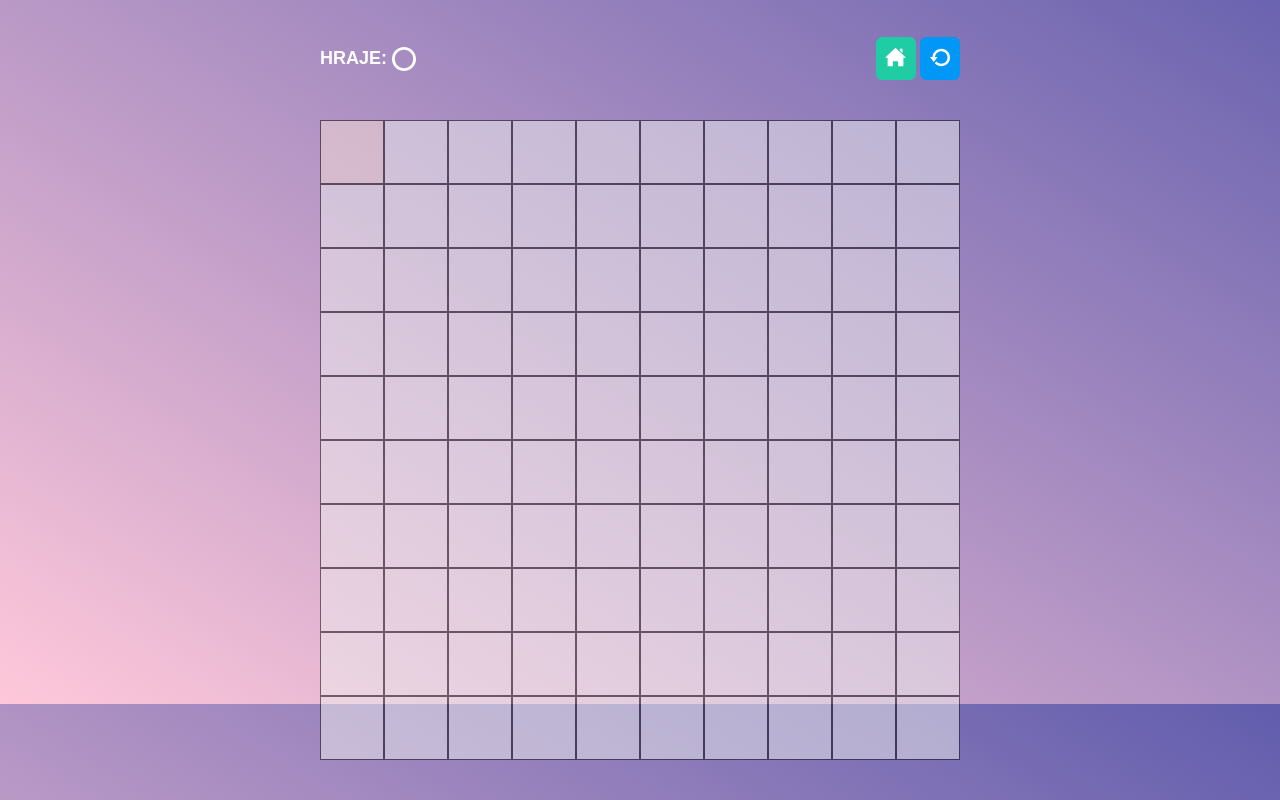
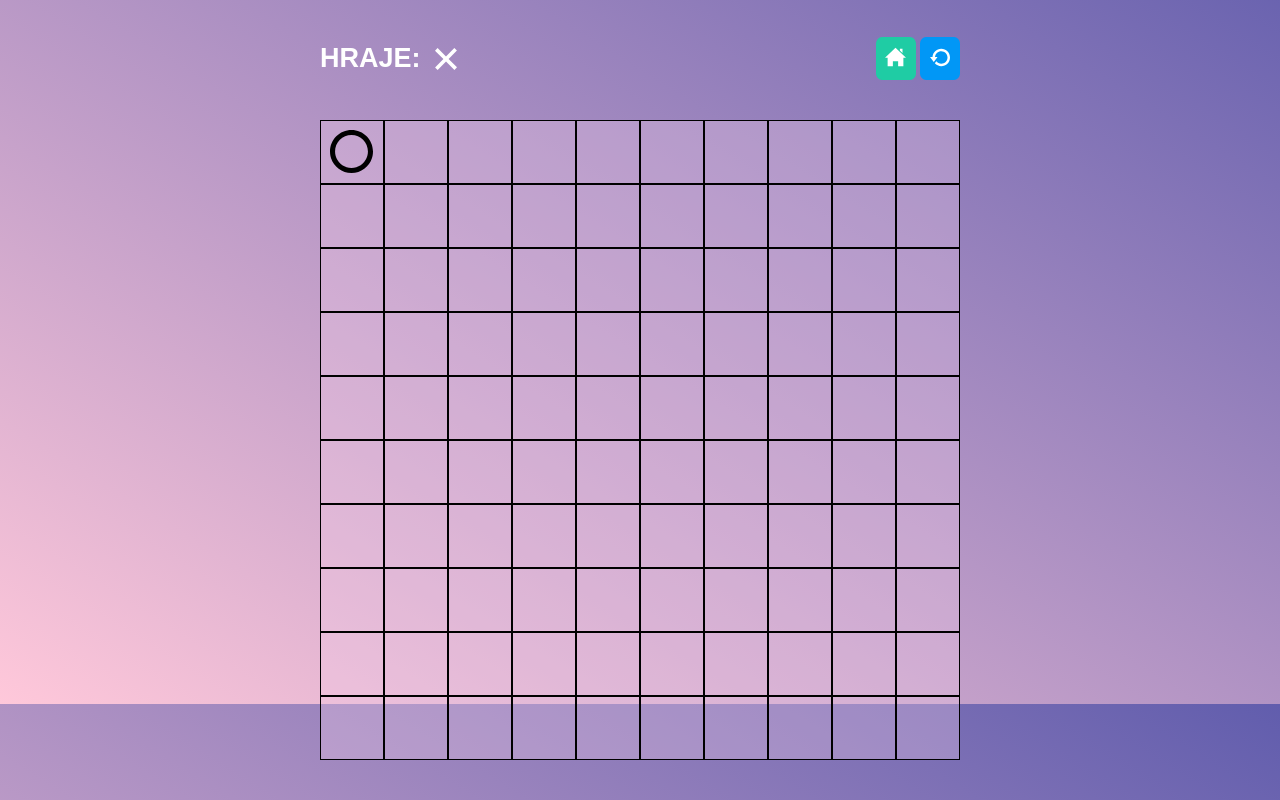
Before and after one commit to daniela-pech/piskvorky, a plain HTML site: page hra.html in a window 1280 px wide. Both pictures are taken after a click on the button 352 px from the left and 248 px from the top of the page. Shown: the part 96-896 px from the top of the page. Drawn offline with Linux system fonts and the light colour scheme.

Commit message:
zrovoznění aplikace v js - klikání na button, kolečko, křížek

```diff
--- a/hra.html
+++ b/hra.html
@@ -9,6 +9,7 @@
       href="https://fonts.googleapis.com/css2?family=Lobster&display=swap"
       rel="stylesheet"
     />
+    <script type="module" src="hra.js"></script>
   </head>
   <body>
     <div class="hra">
@@ -17,8 +18,7 @@
       </div>
       <div class="hra__menu">
         <div class="hra__hrac">
-          <div>HRAJE:&nbsp;</div>
-          <img src="images/circle.svg" alt="Hráč" id="hrac" />
+          <div id="hrac"></div>
         </div>
 
         <div class="hra__ikony">
--- /dev/null
+++ b/hra.js
@@ -0,0 +1,45 @@
+let currentPlayer = 'circle';
+
+const kdoHraje = document.querySelector('#hrac');
+kdoHraje.innerHTML = `
+HRAJE: <img src="images/circle.svg" alt="kolečko" class="hrac__bila">
+`;
+
+const buttonElements = document.querySelectorAll('.hra__tlacitko');
+
+buttonElements.forEach((button) => {
+  button.addEventListener('click', (event) => {
+    const button = event.target;
+    if (button.disabled) {
+      return;
+    }
+    if (currentPlayer === 'circle') {
+      button.classList.add('hra__pole--kolecko');
+    } else {
+      button.classList.add('hra__pole--krizek');
+    }
+
+    button.disabled = true;
+
+    if (currentPlayer === 'circle') {
+      currentPlayer = 'cross';
+      kdoHraje.innerHTML = `
+HRAJE: <img src="images/cross.svg" alt="křížek" class="hrac__bila">
+`;
+    } else {
+      currentPlayer = 'circle';
+      kdoHraje.innerHTML = `
+HRAJE: <img src="images/circle.svg" alt="kolečko" class="hrac__bila">
+`;
+    }
+  });
+});
+
+const restartButton = document.querySelector('.restart');
+
+restartButton.addEventListener('click', (event) => {
+  const nacistZnovu = confirm('Opravdu chceš začít znovu?');
+  if (nacistZnovu == false) {
+    event.preventDefault();
+  }
+});
--- a/style.css
+++ b/style.css
@@ -154,7 +154,7 @@ a.restart:focus {
 .hra__tlacitko {
   flex-basis: 10%;
   aspect-ratio: 1;
-  opacity: 0.5;
+  background-color: rgba(242, 204, 232, 0.3);
   cursor: pointer;
   border: 1px solid #000000;
 }
@@ -163,3 +163,30 @@ a.restart:focus {
 .hra__tlacitko:focus {
   background-color: rgb(248, 223, 213);
 }
+
+.hra__pole--kolecko {
+  background-image: url("images/circle-b.svg");
+  background-repeat: no-repeat;
+  background-position: center;
+  background-size: 70%;
+}
+
+.hra__pole--krizek {
+  background-image: url("images/cross-b.svg");
+  background-repeat: no-repeat;
+  background-position: center;
+  background-size: 70%;
+}
+
+.hrac__bile-kolecko {
+  height: 1em;
+  vertical-align: middle;
+}
+
+#hrac {
+  display: flex;
+  align-items: center;
+  gap: 0.5em;
+  font-size: 1.5em;
+  font-weight: bold;
+}
```
Also changed, not shown: images/circle-b.svg (added), images/cross-b.svg (added).
